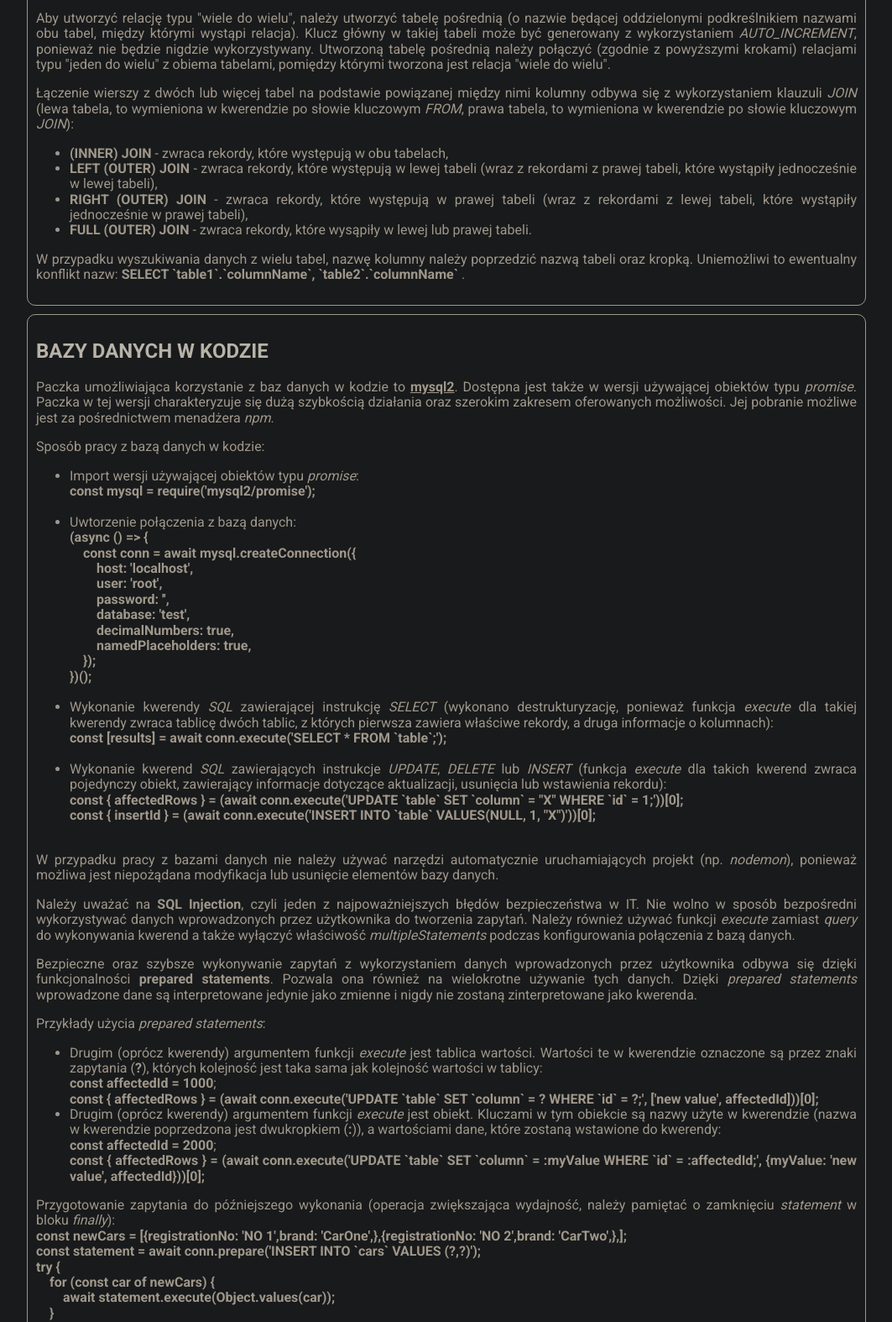
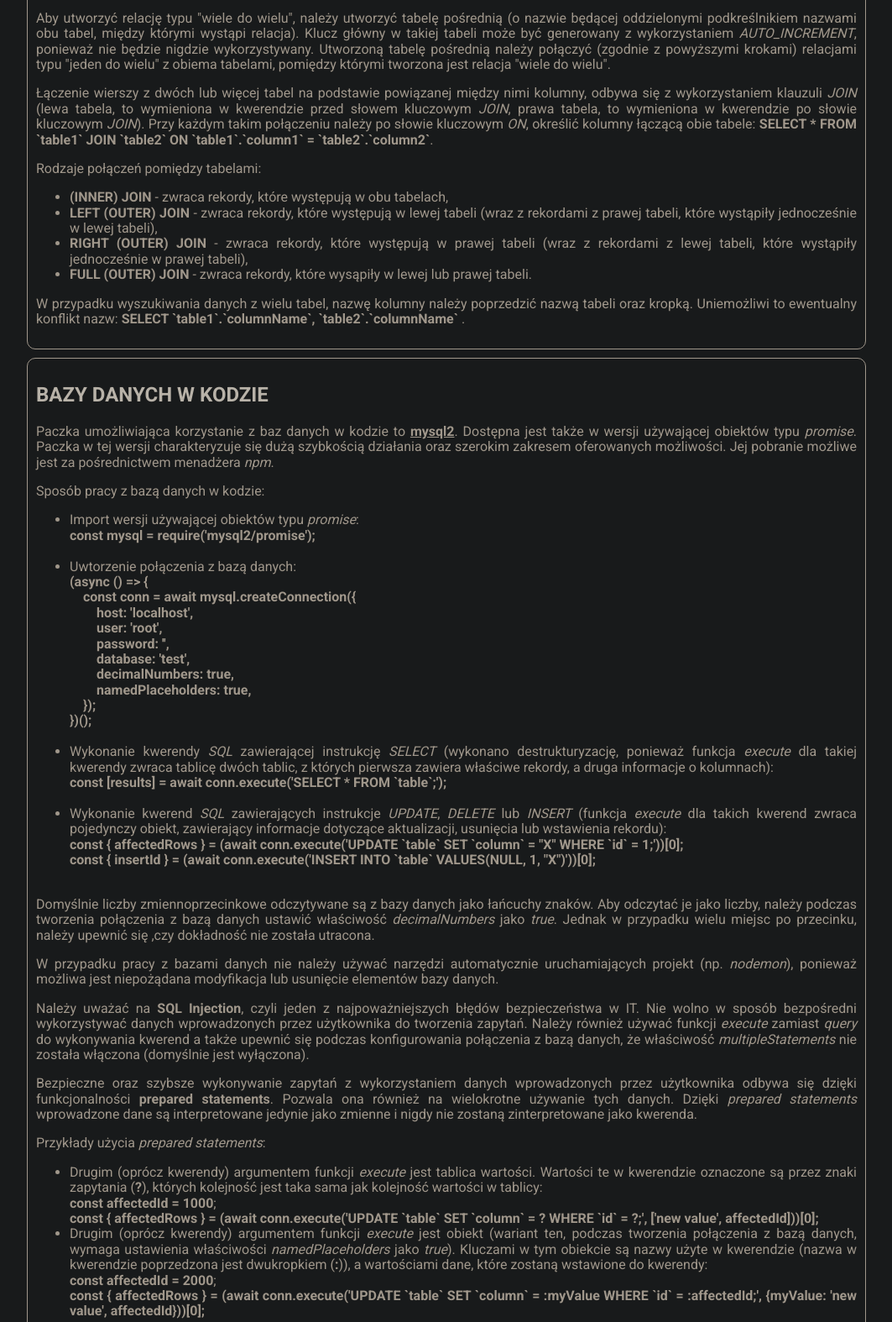
Before and after one commit to maciejryszka/megak-notes, a website: page pages/databases.html in a window 1280 px wide. Shown: the part 4520-6094 px from the top of the page at 84% size, without its empty margins (108-1171 px from the left). Drawn offline with Linux system fonts and the light colour scheme.

Commit message:
add new content; correct content errors

```diff
--- a/pages/databases.html
+++ b/pages/databases.html
@@ -361,10 +361,13 @@
                 "jeden do wielu" z obiema tabelami, pomiędzy którymi tworzona jest relacja "wiele do wielu".
             </p>
             <p class="article__text">
-                Łączenie wierszy z dwóch lub więcej tabel na podstawie powiązanej między nimi kolumny odbywa się z
-                wykorzystaniem klauzuli <i>JOIN</i> (lewa tabela, to wymieniona w kwerendzie po słowie kluczowym
-                <i>FROM</i>, prawa tabela, to wymieniona w kwerendzie po słowie kluczowym <i>JOIN</i>):
+                Łączenie wierszy z dwóch lub więcej tabel na podstawie powiązanej między nimi kolumny, odbywa się z
+                wykorzystaniem klauzuli <i>JOIN</i> (lewa tabela, to wymieniona w kwerendzie przed słowem kluczowym
+                <i>JOIN</i>, prawa tabela, to wymieniona w kwerendzie po słowie kluczowym <i>JOIN</i>). Przy każdym
+                takim połączeniu należy po słowie kluczowym <i>ON</i>, określić kolumny łączącą obie tabele:
+                <strong>SELECT * FROM `table1` JOIN `table2` ON `table1`.`column1` = `table2`.`column2`</strong>.
             </p>
+            <p class="article__text">Rodzaje połączeń pomiędzy tabelami:</p>
             <ul class="article__list">
                 <li class="article__list-item"><strong>(INNER) JOIN</strong> - zwraca rekordy, które występują w obu
                     tabelach,</li>
@@ -418,14 +421,19 @@
                         "X")'))[0];</strong>
                 </li><br>
             </ul>
+            <p class="article__text">Domyślnie liczby zmiennoprzecinkowe odczytywane są z bazy danych jako łańcuchy
+                znaków. Aby odczytać je jako liczby, należy podczas tworzenia połączenia z bazą danych ustawić
+                właściwość <i>decimalNumbers</i> jako <i>true</i>. Jednak w przypadku wielu miejsc po przecinku, należy
+                upewnić się ,czy dokładność nie została utracona.
+            </p>
             <p class="article__text">W przypadku pracy z bazami danych nie należy używać narzędzi automatycznie
                 uruchamiających projekt (np. <i>nodemon</i>), ponieważ możliwa jest niepożądana modyfikacja lub
                 usunięcie elementów bazy danych.</p>
             <p class="article__text">Należy uważać na <strong>SQL Injection</strong>, czyli jeden z najpoważniejszych
                 błędów bezpieczeństwa w IT. Nie wolno w sposób bezpośredni wykorzystywać danych wprowadzonych przez
-                użytkownika do tworzenia zapytań. Należy również używać funkcji <i>execute</i> zamiast
-                <i>query</i> do wykonywania kwerend a także wyłączyć właściwość <i>multipleStatements</i> podczas
-                konfigurowania połączenia z bazą danych.
+                użytkownika do tworzenia zapytań. Należy również używać funkcji <i>execute</i> zamiast <i>query</i> do
+                wykonywania kwerend a także upewnić się podczas konfigurowania połączenia z bazą danych, że właściwość
+                <i>multipleStatements</i> nie została włączona (domyślnie jest wyłączona).
             </p>
             <p class="article__text">Bezpieczne oraz szybsze wykonywanie zapytań z wykorzystaniem danych wprowadzonych
                 przez użytkownika odbywa się dzięki funkcjonalności <strong>prepared statements</strong>. Pozwala ona
@@ -440,9 +448,11 @@
                     <strong>const { affectedRows } = (await conn.execute('UPDATE `table` SET `column` = ? WHERE `id` =
                         ?;', ['new value', affectedId]))[0];</strong>
                 </li>
-                <li class="article__list-item">Drugim (oprócz kwerendy) argumentem funkcji <i>execute</i> jest obiekt.
-                    Kluczami w tym obiekcie są nazwy użyte w kwerendzie (nazwa w kwerendzie poprzedzona jest dwukropkiem
-                    (<strong>:</strong>)), a wartościami dane, które zostaną wstawione do kwerendy:<br>
+                <li class="article__list-item">Drugim (oprócz kwerendy) argumentem funkcji <i>execute</i> jest obiekt
+                    (wariant ten, podczas tworzenia połączenia z bazą danych, wymaga ustawienia właściwości
+                    <i>namedPlaceholders</i> jako <i>true</i>). Kluczami w tym obiekcie są nazwy użyte w kwerendzie
+                    (nazwa w kwerendzie poprzedzona jest dwukropkiem (<strong>:</strong>)), a wartościami dane, które
+                    zostaną wstawione do kwerendy:<br>
                     <strong>const affectedId = 2000</strong>;<br>
                     <strong>const { affectedRows } = (await conn.execute('UPDATE `table` SET `column` = :myValue WHERE
                         `id` = :affectedId;', {myValue: 'new value', affectedId}))[0];</strong>
```
